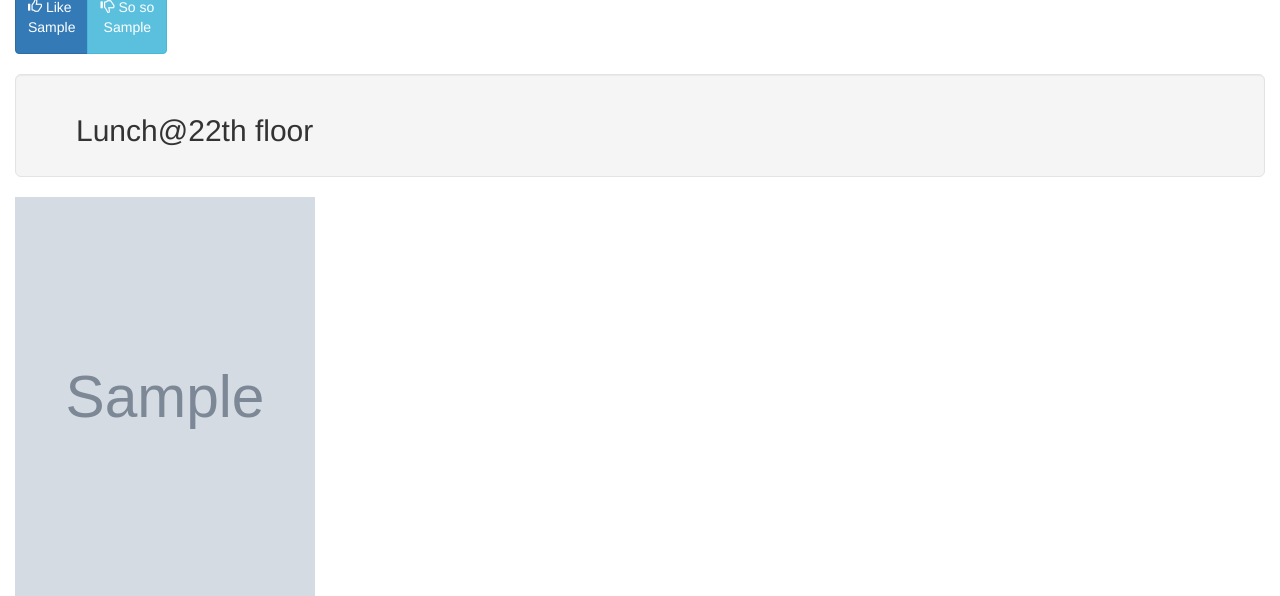
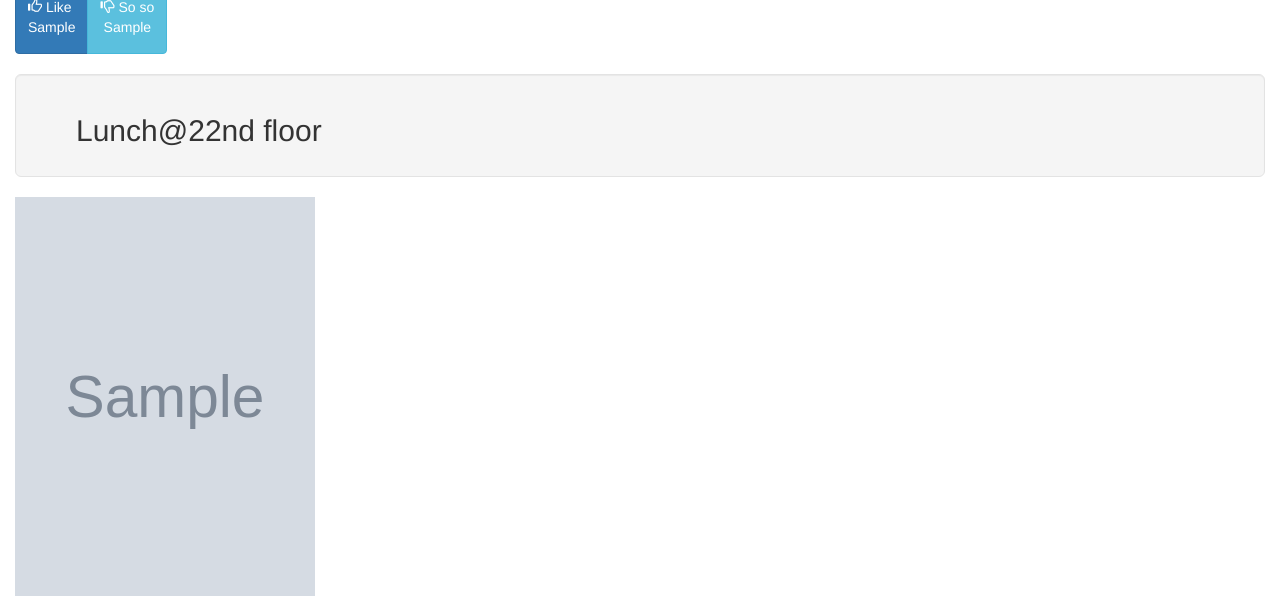
Before and after one commit to yrjie/Rghoul, a Django app: template templates/index.html in a window 1280 px wide. Shown: the part 605-1201 px from the top of the page. Run offline with Django 3.2, Linux system fonts and the light colour scheme; tables that the repository leaves empty hold one stand-in row (values such as "Sample post"); the template is opened without the code that fills it: values that come from a table or form of the project are taken from there, most other values are stand-ins (such as "Sample title", 1, 10 or a date in 2020); grey boxes marked "Sample" are stand-in pictures; parts of the project's set-up code (start-up, migrations or seed data) failed here and were passed over; some libraries are stand-ins or nearby versions.

Commit message:
fixed 22nd

```diff
--- a/templates/index.html
+++ b/templates/index.html
@@ -62,7 +62,7 @@
 					</div>
 					{% endfor %}
 				</div>
-				<div class="jumbotron well"><h2>Lunch@22th floor</h2></div>
+				<div class="jumbotron well"><h2>Lunch@22nd floor</h2></div>
 				<div class="row" id="lunch22">
 					{% for file, cnt in lunch22cnt.items %}
 					<div class="col-md-4"><img width=300 height=400 src="/static/data/{{ date }}/lunch22/{{ file }}">
@@ -98,7 +98,7 @@
 					</div>
 					{% endfor %}
 				</div>
-				<div class="jumbotron well"><h2>Dinner@22th floor</h2></div>
+				<div class="jumbotron well"><h2>Dinner@22nd floor</h2></div>
 				<div class="row" id="dinner22">
 					{% for file, cnt in dinner22cnt.items %}
 					<div class="col-md-4"><img width=300 height=400 src="/static/data/{{ date }}/dinner22/{{ file }}">
```
